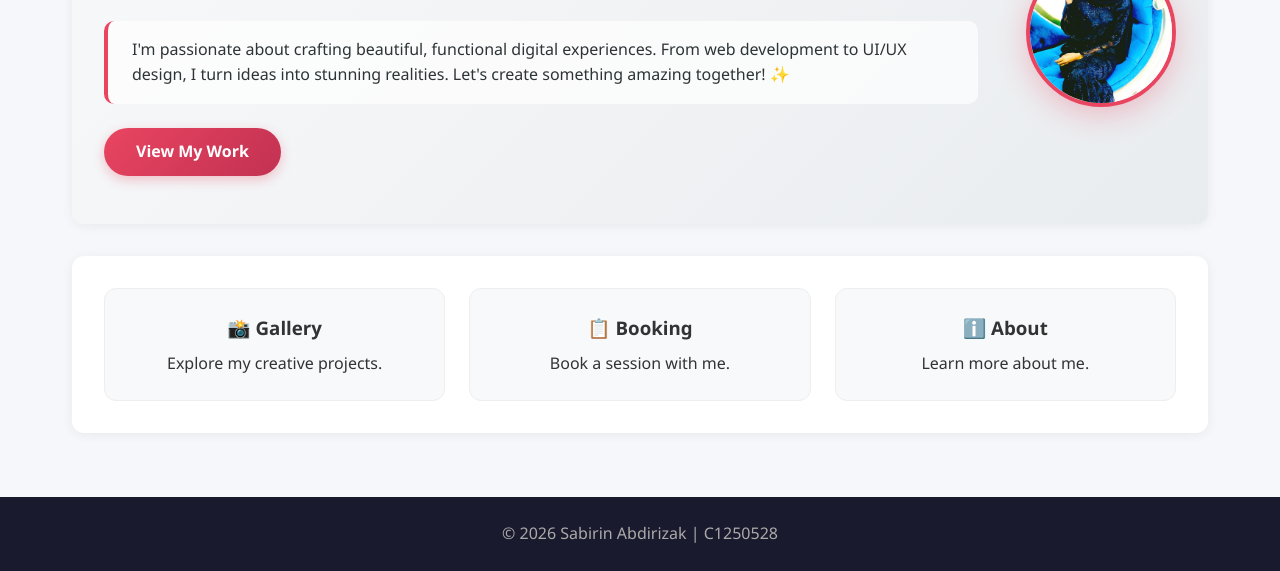
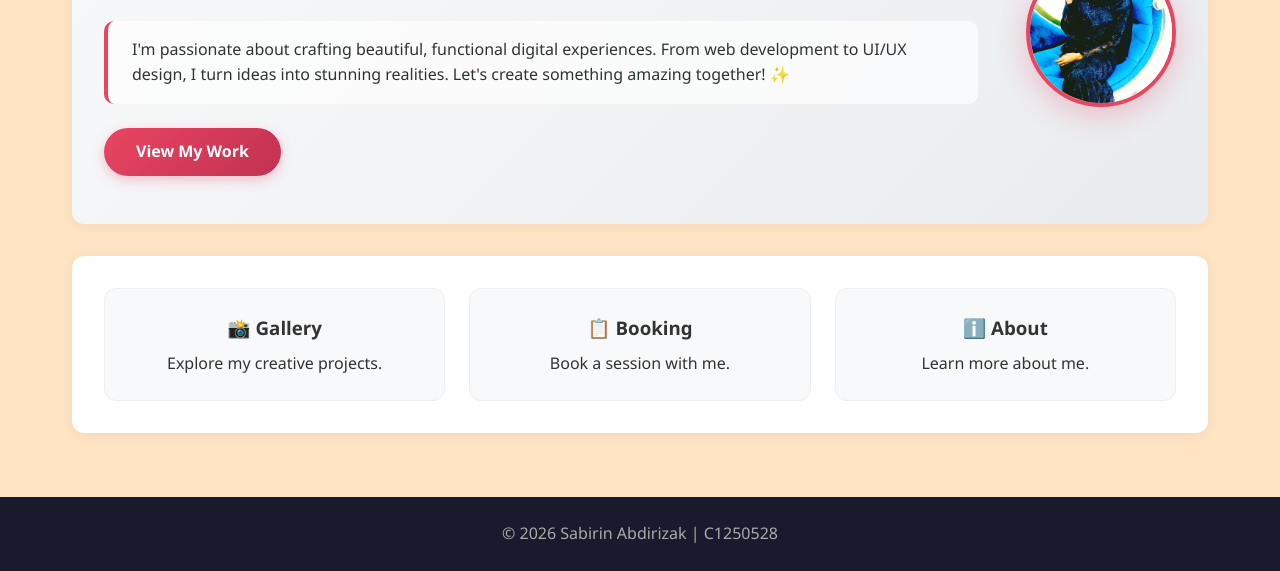
Before and after one commit to aaliya-hub/C1250528, a plain HTML site: page index.html in a window 1280 px wide. Shown: the part 254-825 px from the top of the page. Drawn offline with Linux system fonts and the light colour scheme.

Commit message:
Update style.css

```diff
--- a/css/style.css
+++ b/css/style.css
@@ -9,7 +9,7 @@ body {
     font-family: 'Segoe UI', Tahoma, Geneva, Verdana, sans-serif;
     line-height: 1.6;
     color: #333;
-    background: #f5f7fa;
+    background-color:bisque;
     display: flex;
     flex-direction: column;
     min-height: 100vh;
```
